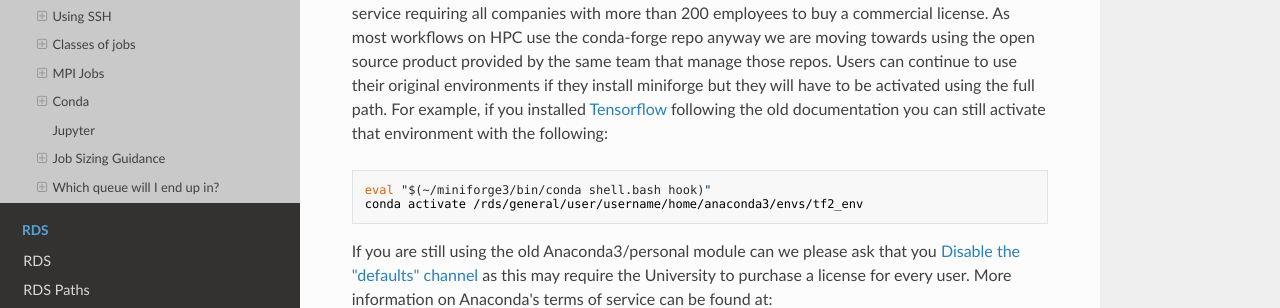
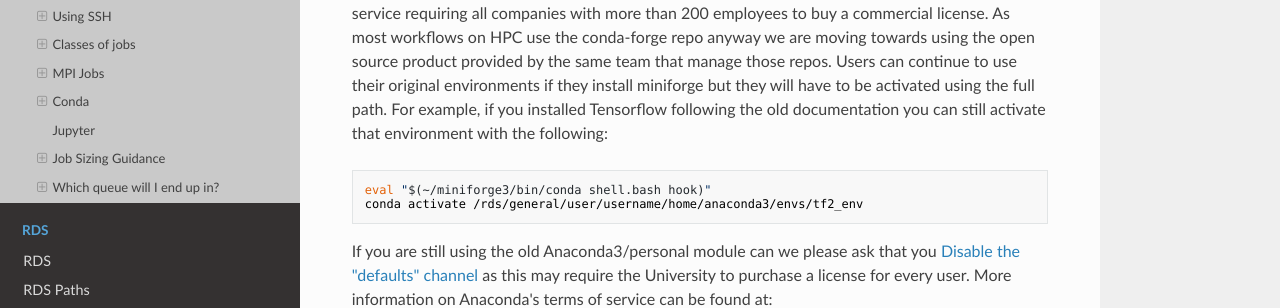
Before and after one commit to ImperialCollegeLondon/icl-rcs-user-guide, an MkDocs documentation site: the page built from docs/hpc/legacy-systems/cx3-legacy.md, in a window 1280 px wide and 900 px high, scrolled down 3201 px. Shown: the part 302-610 px from the top of the window. Built offline with MkDocs 1.6.1, drawn with Linux system fonts in a browser that asks for light colours; nearby versions of some CDN libraries; part of the change alters nothing that is shown; some of the changed text lies outside the part shown.

Commit message:
remove dead references

````diff
--- a/docs/hpc/legacy-systems/cx3-legacy.md
+++ b/docs/hpc/legacy-systems/cx3-legacy.md
@@ -106,7 +106,7 @@ it isn't necessary to specify the full path to the program: mpiexec will search
 ## Conda
 ### Anaconda3/personal
 
-Long term users will remember the anaconda3/personal module and the attached documentation. This method relied on packages provided by Anaconda Inc. but in 2020 they changed their terms of service requiring all companies with more than 200 employees to buy a commercial license. As most workflows on HPC use the conda-forge repo anyway we are moving towards using the open source product provided by the same team that manage those repos. Users can continue to use their original environments if they install miniforge but they will have to be activated using the full path. For example, if you installed [Tensorflow](./tensorflow.md) following the old documentation you can still activate that environment with the following:
+Long term users will remember the anaconda3/personal module and the attached documentation. This method relied on packages provided by Anaconda Inc. but in 2020 they changed their terms of service requiring all companies with more than 200 employees to buy a commercial license. As most workflows on HPC use the conda-forge repo anyway we are moving towards using the open source product provided by the same team that manage those repos. Users can continue to use their original environments if they install miniforge but they will have to be activated using the full path. For example, if you installed Tensorflow following the old documentation you can still activate that environment with the following:
 
 ```
 eval "$(~/miniforge3/bin/conda shell.bash hook)"
@@ -158,7 +158,7 @@ Job extensions are allowed on the medium queue only for jobs requesting the maxi
 
 ### gpu72
 
-There is an additional limit of 32 GPUs total per user on the gpu72 queue to allow for fair usage of the GPUs. Please see our [GPU Jobs guide](./gpu-jobs.md) for how to run GPU jobs.
+There is an additional limit of 32 GPUs total per user on the gpu72 queue to allow for fair usage of the GPUs.
 
 ### largemem72
 
````
